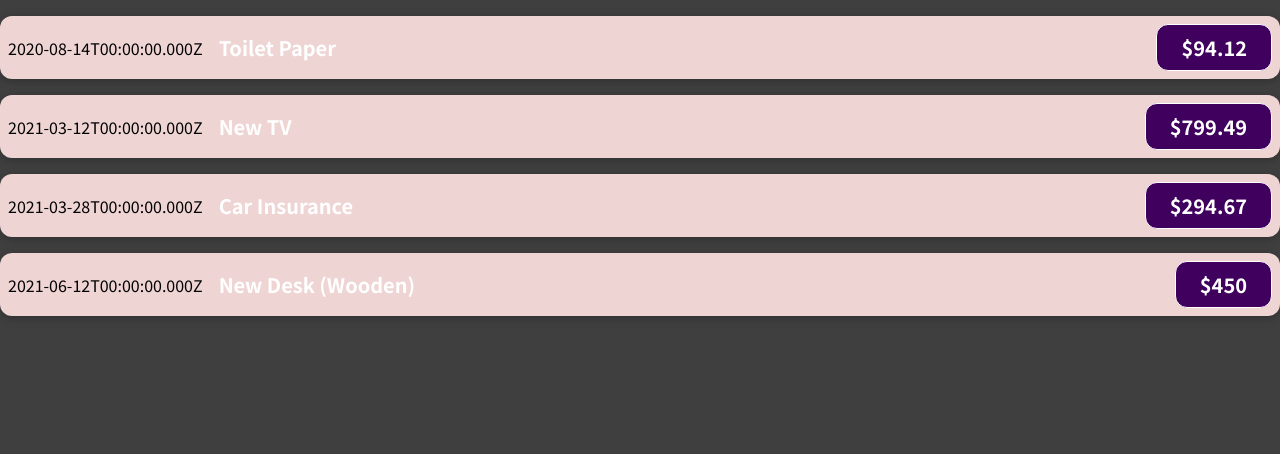
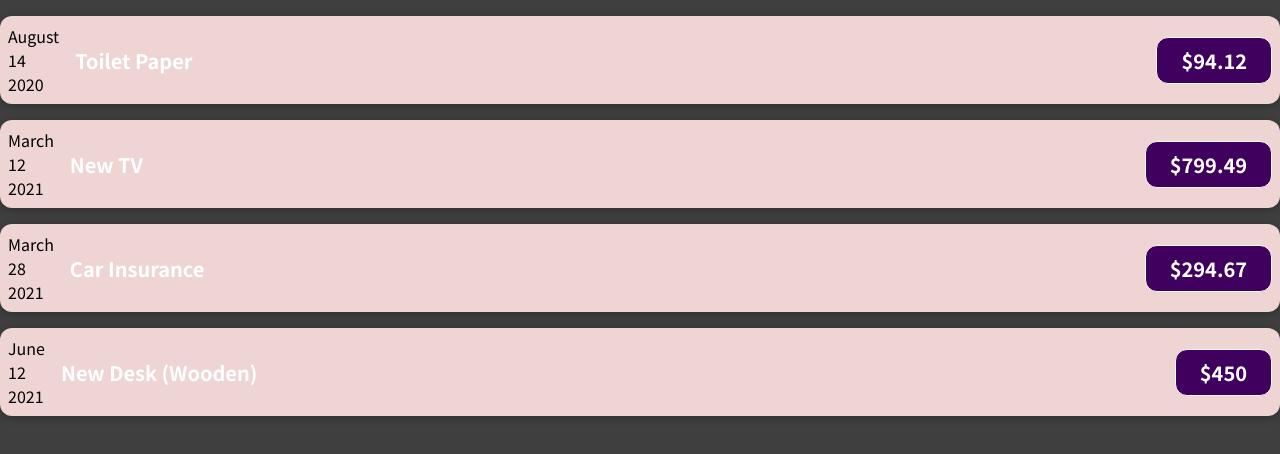
Before and after one commit to ammaralhaddad/Expenses, a React (Create React App) app: page / in a window 1280 px wide. Shown: the top 454 px of the page. Built offline with nearby package versions, Linux system fonts and the light colour scheme.

Commit message:
add toLocaleString  to the expenseitem.js so the date will be readable

```diff
--- a/src/components/ExpenseItem.js
+++ b/src/components/ExpenseItem.js
@@ -3,12 +3,17 @@
 import "./ExpenseItem.css";
 
 export default function ExpenseItem(props) {
-  // const expenseTitle = "Live insurance";
-  // const expenseDate = new Date(2021, 12, 12);
-  // const expencePrice = 299.99;
+  const month = props.date.toLocaleString("en-US", { month: "long" });
+  const day = props.date.toLocaleString("en-US", { day: "2-digit" });
+  const year = props.date.getFullYear();
+
   return (
     <div className="expense-item">
-      <div>{props.date.toISOString()}</div>
+      <div>
+        <div>{month}</div>
+        <div>{day}</div>
+        <div>{year}</div>
+      </div>
       <div className="expense-item__description">
         <h2>{props.title}</h2>
         <div className="expense-item__price">${props.amount}</div>
```
Also changed, not shown: 1 other file (tests, documents, lock files or other folders).
